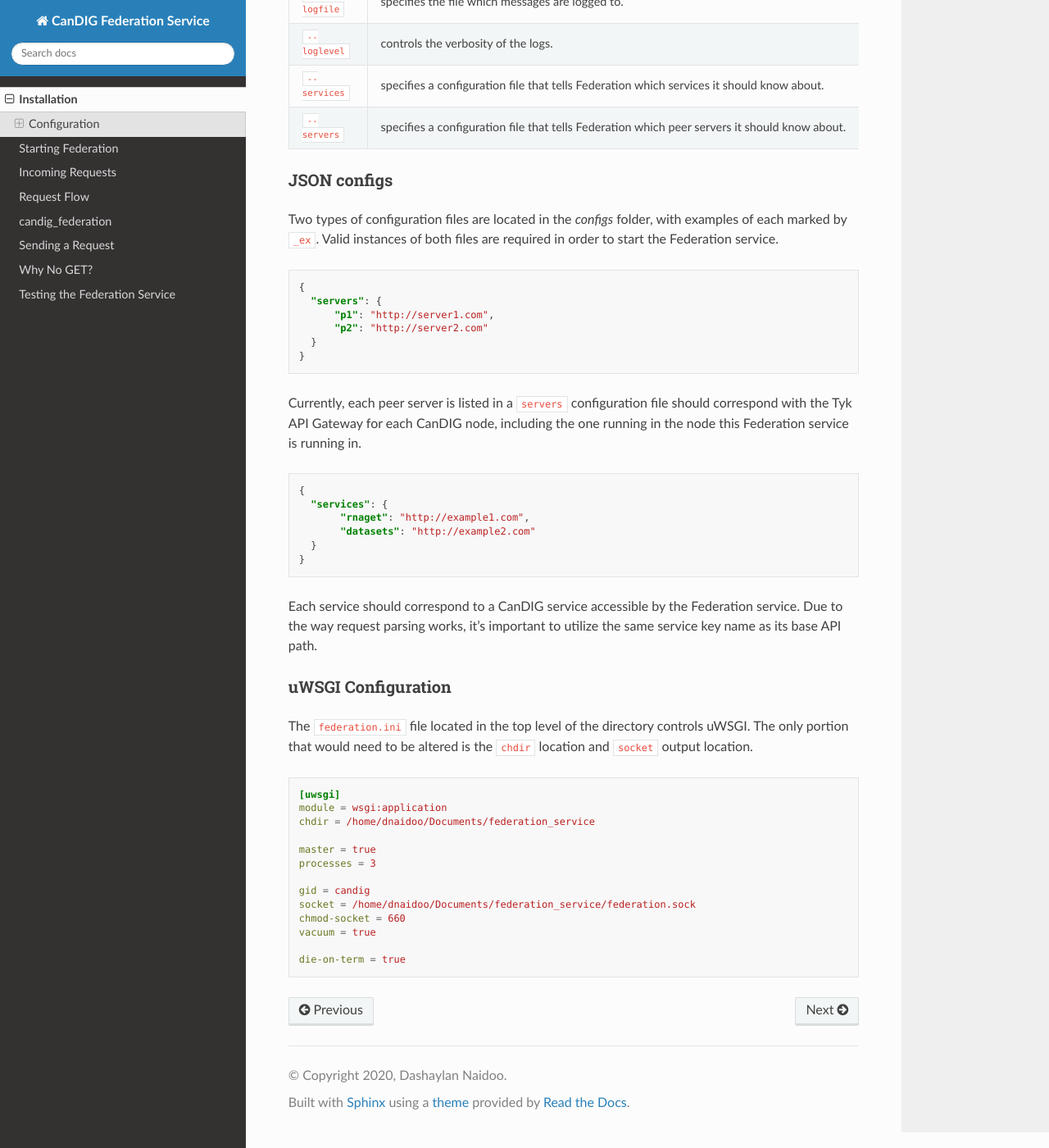
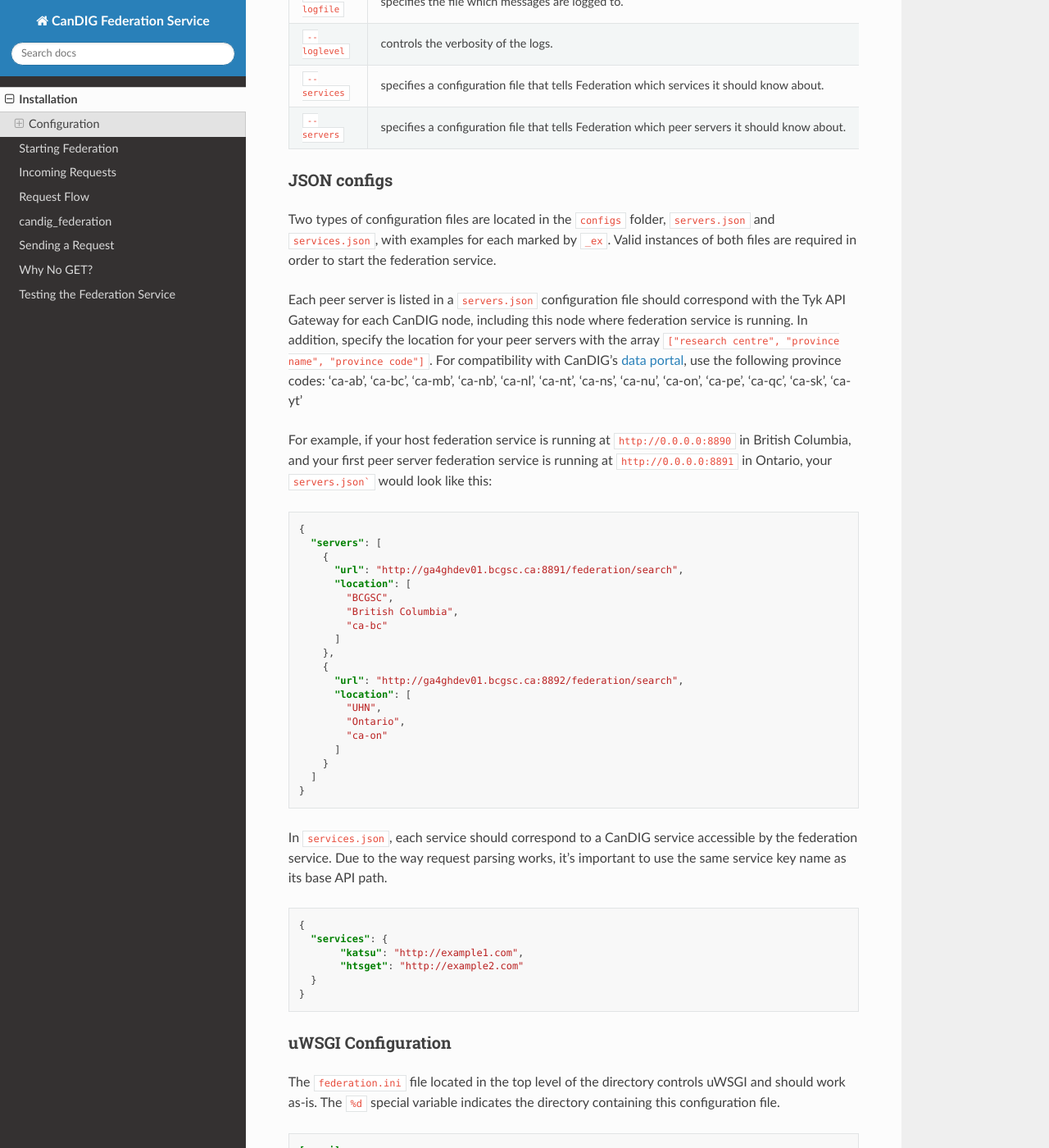
Before and after one commit to CanDIG/federation_service, a Sphinx documentation site: the page built from docs/source/install.rst, in a window 1280 px wide and 1400 px high, scrolled down 1052 px. Shown: the whole window at 82% size. Built offline with Sphinx 7.4.7 and the Read the Docs theme 2.0.0, drawn with Linux system fonts in a browser that asks for light colours; some of the changed text lies outside the part shown.

Commit message:
updated install documentation

````diff
--- a/docs/source/install.rst
+++ b/docs/source/install.rst
@@ -8,12 +8,12 @@ After pulling the repo, create a virtual environment utilizing Python 3.7+ and i
 
     $ pip install -r requirements.txt
 
-After installation, the Federation service should first be configured.
+After installation, the federation service should first be configured.
 
 
 Configuration
 -------------
-There are three sections which need to be configured to properly set up the Federation service.
+There are three sections which need to be configured to properly set up the federation service.
 
 1. The ``__main__.py`` file in ``federation_service/candig_federation``
 2. The ``servers.json`` and ``services.json`` files in ``federation_service/configs``
@@ -23,7 +23,7 @@ There are three sections which need to be configured to properly set up the Fede
 \__main__.py
 ^^^^^^^^^^^^
 
-This file acts as the driver for the Federation service as well as contains a number of default configuration settings.
+This file acts as the driver for the federation service as well as contains a number of default configuration settings.
 
 .. code-block:: python
 
@@ -54,54 +54,70 @@ Argument        Explanation
 
 JSON configs
 ^^^^^^^^^^^^
+Two types of configuration files are located in the ``configs`` folder, ``servers.json`` and ``services.json``, with examples for each marked by ``_ex``.
+Valid instances of both files are required in order to start the federation service.
 
-Two types of configuration files are located in the `configs` folder, with examples of each marked by ``_ex``. Valid instances
-of both files are required in order to start the Federation service.
+Each peer server is listed in a ``servers.json`` configuration file should correspond with the Tyk API Gateway for each CanDIG node,
+including this node where federation service is running. In addition, specify the location for your peer servers with
+the array ``["research centre", "province name", "province code"]``. For compatibility with CanDIG's `data portal <https://github.com/CanDIG/candig-data-portal>`__,
+use the following province codes: 'ca-ab', 'ca-bc', 'ca-mb', 'ca-nb', 'ca-nl', 'ca-nt', 'ca-ns', 'ca-nu', 'ca-on', 'ca-pe', 'ca-qc', 'ca-sk', 'ca-yt'
+
+For example, if your host federation service is running at ``http://0.0.0.0:8890`` in British Columbia, and your first
+peer server federation service is running at ``http://0.0.0.0:8891`` in Ontario, your ``servers.json``` would look like this:
 
 .. code-block:: json
 
   {
-    "servers": {
-        "p1": "http://server1.com",
-        "p2": "http://server2.com"
-    }
+    "servers": [
+      {
+        "url": "http://ga4ghdev01.bcgsc.ca:8891/federation/search",
+        "location": [
+          "BCGSC",
+          "British Columbia",
+          "ca-bc"
+        ]
+      },
+      {
+        "url": "http://ga4ghdev01.bcgsc.ca:8892/federation/search",
+        "location": [
+          "UHN",
+          "Ontario",
+          "ca-on"
+        ]
+      }
+    ]
   }
 
-Currently, each peer server is listed in a ``servers`` configuration file should correspond with the Tyk API Gateway for each CanDIG node,
-including the one running in the node this Federation service is running in.
-
+In ``services.json``, each service should correspond to a CanDIG service accessible by the federation service. Due to the way request parsing works,
+it's important to use the same service key name as its base API path.
 
 .. code-block:: json
 
  {
    "services": {
-        "rnaget": "http://example1.com",
-        "datasets": "http://example2.com"
+        "katsu": "http://example1.com",
+        "htsget": "http://example2.com"
    }
  }
-
-Each service should correspond to a CanDIG service accessible by the Federation service. Due to the way request parsing works,
-it's important to utilize the same service key name as its base API path.
 
 
 uWSGI Configuration
 ^^^^^^^^^^^^^^^^^^^
 
-The ``federation.ini`` file located in the top level of the directory controls uWSGI. The only portion that would need to be
-altered is the ``chdir`` location and ``socket`` output location.
+The ``federation.ini`` file located in the top level of the directory controls uWSGI and should work as-is. The ``%d`` special variable indicates the directory containing this configuration file.
 
 .. code-block:: ini
 
-    [uwsgi]
-    module = wsgi:application
-    chdir = /home/dnaidoo/Documents/federation_service
+  [uwsgi]
+  module = wsgi:application
+  chdir = %d
 
-    master = true
-    processes = 3
+  master = true
+  processes = 3
 
-    gid = candig
-    socket = /home/dnaidoo/Documents/federation_service/federation.sock
-    chmod-socket = 660
-    vacuum = true
+  gid = candig
+  socket = %d/federation.sock
+  chmod-socket = 660
+  vacuum = true
 
-    die-on-term = true
+  die-on-term = true
````
